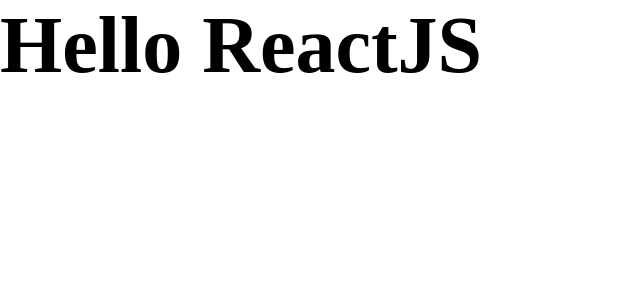
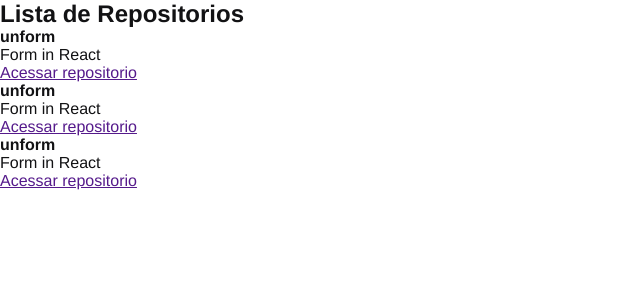
Before and after one commit to ricardo85x/01-github-explorer, a React app: page / in a window 1280 px wide. Shown: the top 300 px of the page, without its empty margins (0-640 px from the left). Built offline with nearby package versions, Linux system fonts and the light colour scheme.

Commit message:
added first component

```diff
--- a/src/App.js
+++ b/src/App.js
@@ -1,6 +1,9 @@
+import {RepositoryList} from './components/RepositoryList'
+
 import './styles/global.scss'
+
 
 export function App() {
 
-    return <h1>Hello ReactJS</h1>
+    return <RepositoryList />
 }
--- /dev/null
+++ b/src/components/RepositoryList.js
@@ -0,0 +1,38 @@
+
+export function RepositoryList() {
+    return (
+        <section className="repository-list">
+            <h1>Lista de Repositorios</h1>
+
+            <ul>
+                <li>
+                    <strong>unform</strong>
+                    <p>Form in React</p>
+
+                    <a href="">
+                        Acessar repositorio
+                    </a>
+                </li>
+
+                <li>
+                    <strong>unform</strong>
+                    <p>Form in React</p>
+
+                    <a href="">
+                        Acessar repositorio
+                    </a>
+                </li>
+
+                <li>
+                    <strong>unform</strong>
+                    <p>Form in React</p>
+
+                    <a href="">
+                        Acessar repositorio
+                    </a>
+                </li>
+            </ul>
+
+        </section>
+    )
+}
--- a/src/styles/global.scss
+++ b/src/styles/global.scss
@@ -5,10 +5,9 @@
 }
 
 body {
-    font: Arial, Helvetica, sans-serif;
+    font: 16px "helvetica Neue", Arial, sans-serif;
+    color:#121214;
 
-    h1 {
-        font-size: 80px;
-    }
+
 
 }
```
Also changed, not shown: src/components/RepositoryList.jsx (added).
